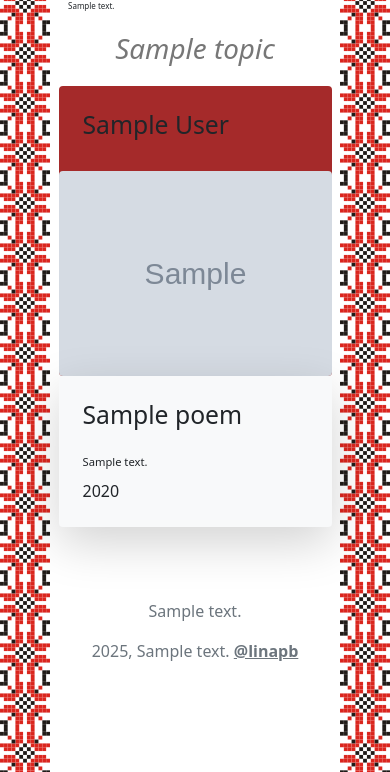
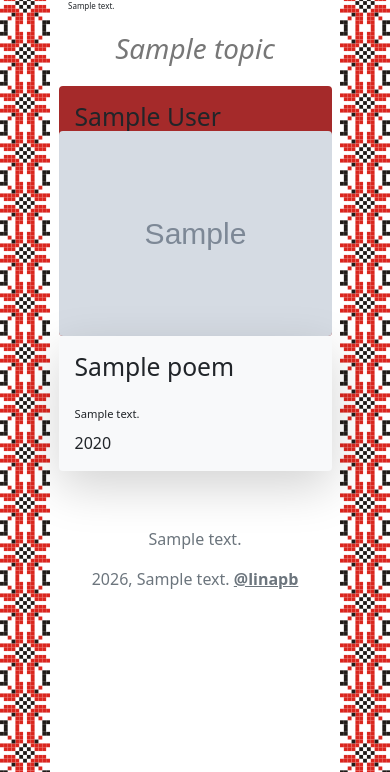
Before and after one commit to linapb/poetry_of_ukraine, a Flask app: template templates/index.html in a window 390 px wide. Shown: the part 72-844 px from the top of the page. Run offline with Flask 3, Linux system fonts and the light colour scheme; the template is opened without the code that fills it: most values are stand-ins (such as "Sample title", 1, 10 or a date in 2020); grey boxes marked "Sample" are stand-in pictures.

Commit message:
Refactor styles

```diff
--- a/static/styles.css
+++ b/static/styles.css
@@ -16,7 +16,7 @@ img {
 .author {
 }
 
-.box {
+.image-box {
     width: 70%;
     height: 100%;
     background-color: brown;
@@ -135,33 +135,42 @@ body{
 }
 
 @media (max-width: 767.98px) {
-    /* Center poems and topics */
-    .row.pb-5 {
-        justify-content: center !important;
-    }
-    .topic {
-        text-align: center !important;
-        padding-top: 1rem !important;
-    }
-    .poem_title {
-        padding-bottom: 1rem !important;
-    }
-    .poem_text {
-        font-size: 0.7rem;
+    /* Adjust body */
+    body {
+        background-size: 50px, 50px;
     }
 
-    /* Adjust spacing */
-    .container {
-        max-width: 70%;
-        margin-left: auto;
-        margin-right: auto;
+    /* Update nav bar */
+    .navbar-brand {
+        white-space: normal;
+        font-size: 0.75rem;
     }
-    .navbar, .lead, footer {
+    .navbar .container-fluid {
+        justify-content: center;
+        flex-direction: column;
+        text-align: center;
+        width: 90%;
+    }
+    /* Update nav bar: Alight "Select language" text and button */
+    .navbar-nav {
+        flex-direction: column;
+        align-items: center;
+    }
+    /* Update nav bar: Adjust "Select language" text size */
+    .navbar-nav .navbar-brand {
+        font-size: 0.75rem;
+    }
+    /* Update nav bar: Adjust "Select language" button size*/
+    .navbar-nav .btn {
+        font-size: 0.5rem;
+    }
+    .navbar {
         margin-left: 60px !important;
         margin-right: 60px !important;
     }
 
-   /* Intro text */
+
+    /* Adjust intro text */
     .lead {
         font-size: 0.5rem;
         margin-left: 20px !important;
@@ -171,46 +180,55 @@ body{
         margin-bottom: 0 !important;
     }
 
-    /* Fix image and box sizing */
+    /* Adjust spacing of the whole column */
+    .container {
+        max-width: 70%;
+        margin-left: auto;
+        margin-right: auto;
+    }
+
+    /* Center poem containers and topics */
+    .row.pb-5 {
+        justify-content: center !important;
+        padding-bottom: 2rem !important;
+    }
+    .topic {
+        text-align: center !important;
+        padding-top: 1rem !important;
+    }
+
+    /* Fix image, image-box and text sizing*/
     img {
         width: 100%;
+/*        height: 310px;
+        object-fit: cover; *//* Crops the edges to fit *//*
+        object-position: top; *//* Keeps the top visible, trims the bottom */
     }
-    .box {
+    .image-box {
         width: 100%;
     }
+    .image-box h2 {
+        padding: 1rem !important;
+        padding-bottom: 0 !important;
+        margin: 0 !important;
+     }
 
-    .poem, .box h2 {
-        padding: 1.5rem !important;
+    /* Adjust poems*/
+    .poem_title {
+        padding-bottom: 1rem !important;
+        font-size:
+    }
+    .poem_text {
+        font-size: 0.7rem;
+    }
+    .poem {
+        padding: 1rem !important;
+        margin: 0 !important;
     }
 
-    .navbar-brand {
-        white-space: normal;
-        font-size: 0.75rem;
-    }
-
-    body {
-        background-size: 50px, 50px;
-    }
-
-    .navbar .container-fluid {
-        justify-content: center;
-        flex-direction: column;
-        text-align: center;
-    }
-
-    /* Alight "Select language" text and button */
-    .navbar-nav {
-        flex-direction: column;
-        align-items: center;
-    }
-
-    /* "Select language" text size */
-    .navbar-nav .navbar-brand {
-        font-size: 0.75rem;
-    }
-
-    /* "Select language" button size*/
-    .navbar-nav .btn {
-        font-size: 0.5rem;
+    /* Adjust footer*/
+    footer {
+        margin-left: 50px;
+        margin-right: 50px;
     }
 }
--- a/templates/index.html
+++ b/templates/index.html
@@ -16,13 +16,13 @@
                 <p class="topic text-md-start fs-1 fst-italic fw-lighter"> {{ poem.topic }} </p>
                 <div class="row pb-5 justify-content-md-start flex-column-reverse flex-md-row">
             {% endif %}
-                    <div class="col col-md-4 p-5 poem shadow-lg rounded">
+                    <div class="col poem col-md-4 p-5  shadow-lg rounded">
                         <h2 class="poem_title pb-5">{{ poem.title }}</h2>
                         <div class="poem_text">{{ poem.text | safe }}</div>
-                        <div class="pt-2 year">{{ poem.year }}</div>
+                        <div class="year pt-2 ">{{ poem.year }}</div>
                     </div>
-                    <div class="col col-md-4 px-0 author">
-                        <div class="box parent d-flex flex-column rounded">
+                    <div class="col author col-md-4 px-0 ">
+                        <div class="image-box parent d-flex flex-column rounded">
                             <h2 class="p-5">{{ poem.author }}</h2>
                             <img class="child mt-auto rounded" src="{{ poem.author_photo }}" alt="photo of {{ poem.author }}">
                         </div>
--- a/templates/layout.html
+++ b/templates/layout.html
@@ -177,7 +177,7 @@
     <footer class="text-center text-lg-start text-muted">
       <div class="text-center p-4">
         <p>{{ note_text | safe }}</p>
-          <p>2025, {{ developed_by_text | safe }} <a class="text-reset fw-bold" href="https://github.com/">@linapb</a></p>
+          <p>2026, {{ developed_by_text | safe }} <a class="text-reset fw-bold" href="https://github.com/">@linapb</a></p>
           {% if show_contact_email %}
             <p>{{ contact_text | safe}} <span id="contact-email"></span><button  class="btn btn-show-email" id="show-email-btn" onclick="showEmail()">{{ show_email_text | safe }}</button></p>
           {% endif %}
```
